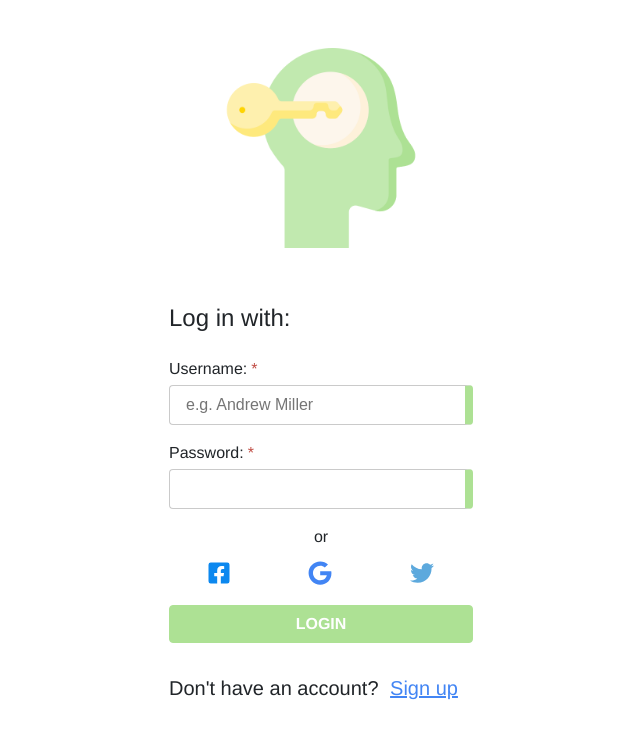
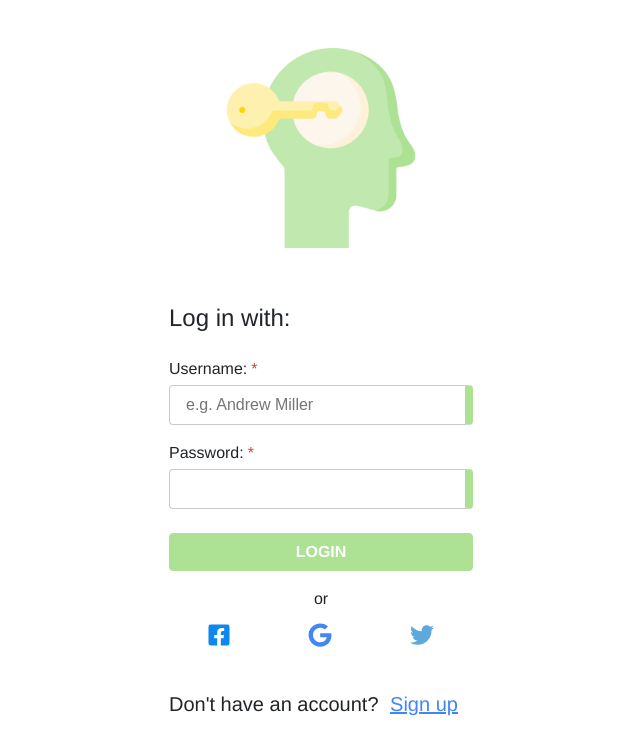
Before and after one commit to Iva-rgb/burnout-buddy, a Vue app: page / in a window 1280 px wide. Shown: the top 754 px of the page, without its empty margins (319-959 px from the left). Built offline with nearby package versions, Linux system fonts and the light colour scheme.

Commit message:
Change arrangement for logic purposes

```diff
--- a/src/views/entries/Login.vue
+++ b/src/views/entries/Login.vue
@@ -9,24 +9,24 @@
                     :placeholder="'e.g. Andrew Miller'"
                 ></vInput>
             </div>
-            <div class="pb-3 flex-item">
+            <div class="pb-4 flex-item">
                 <vInput
                     :label="'Password'"
                     :required="true"
                     :type="'password'"
                 ></vInput>
             </div>
+            <div class="flex-item pb-2">
+                <button type="submit" class="btn btn-primary mb-2 login-btn">LOGIN</button>
+            </div>
             <p>or</p>
-            <div class="d-flex justify-content-around align-items-center flex-wrap flex-row flex-item pb-4">
+            <div class="d-flex justify-content-around align-items-center flex-wrap flex-row flex-item">
                 <i class="fab fa-facebook-square icon"></i>
                 <i class="fab fa-google icon"></i>
                 <i class="fab fa-twitter icon"></i>
             </div>
-            <div class="flex-item">
-                <button type="submit" class="btn btn-primary mb-2 login-btn">LOGIN</button>
-            </div>
         </form>
-        <div id="link-to-register" class="d-flex justify-content-center align-items-center flex-wrap flex-column mt-4">
+        <div id="link-to-register" class="d-flex justify-content-center align-items-center flex-wrap flex-column mt-5">
             <h5 class="flex-item">Don't have an account? <button @click="$goToRoute('Register')" class="sign-up-btn">Sign up</button></h5>
         </div>
     </div>
```
